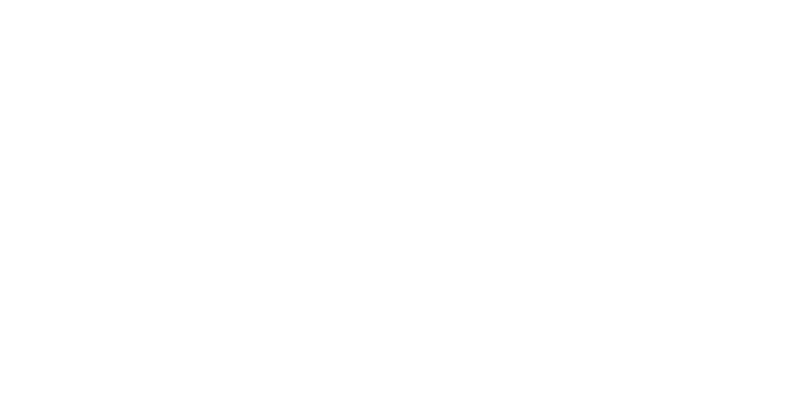
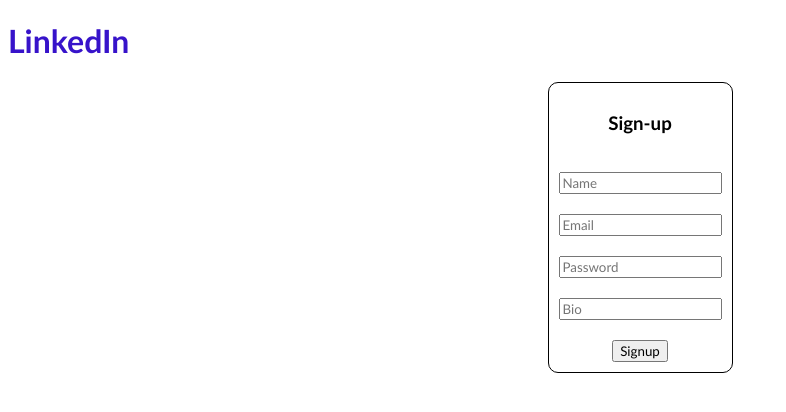
Before and after one commit to Ashraf-Sharaf/Linkedin-clone, a React (Create React App) app in the folder react-frontend/: page /signup in a window 1280 px wide. Before the commit this address had no page. Shown: the top 412 px of the page, without its empty margins (0-786 px from the left). Built offline with nearby package versions, Linux system fonts and the light colour scheme.

Commit message:
adding the function to signup a user

```diff
--- a/react-frontend/src/App.jsx
+++ b/react-frontend/src/App.jsx
@@ -14,7 +14,7 @@
       <BrowserRouter>
         <Routes>
           <Route path="/" element={<Login />} />
-          <Route path="/signupuser" element={<SignupUser/>} />
+          <Route path="/signup" element={<SignupUser/>} />
           <Route path="/home" element={<Home/>} />
         </Routes>
       </BrowserRouter>
--- a/react-frontend/src/pages/Authentication/signupuser.jsx
+++ b/react-frontend/src/pages/Authentication/signupuser.jsx
@@ -10,6 +10,7 @@
     name: "",
     email: "",
     password: "",
+    bio: "",
   });
 
   return (
@@ -52,19 +53,31 @@
             }}
           />
 
+          <input
+            className=""
+            type="text"
+            placeholder="Bio"
+            onChange={(e) => {
+              setCredentials({
+                ...credentials,
+                bio: e.target.value,
+              });
+            }}
+          />
+
           <button
             onClick={async () => {
               try {
-                const { name , email, password } = credentials;
+                const { name, email, password, bio } = credentials;
 
                 const formData = new FormData();
                 formData.append("name", name);
                 formData.append("email", email);
                 formData.append("password", password);
-
+                formData.append("bio", bio);
 
                 const response = await axios.post(
-                  "http://localhost/linkedin/back-end/signup.php",
+                  "http://localhost/linkedin/back-end/signupUser.php",
                   formData
                 );
 
```
